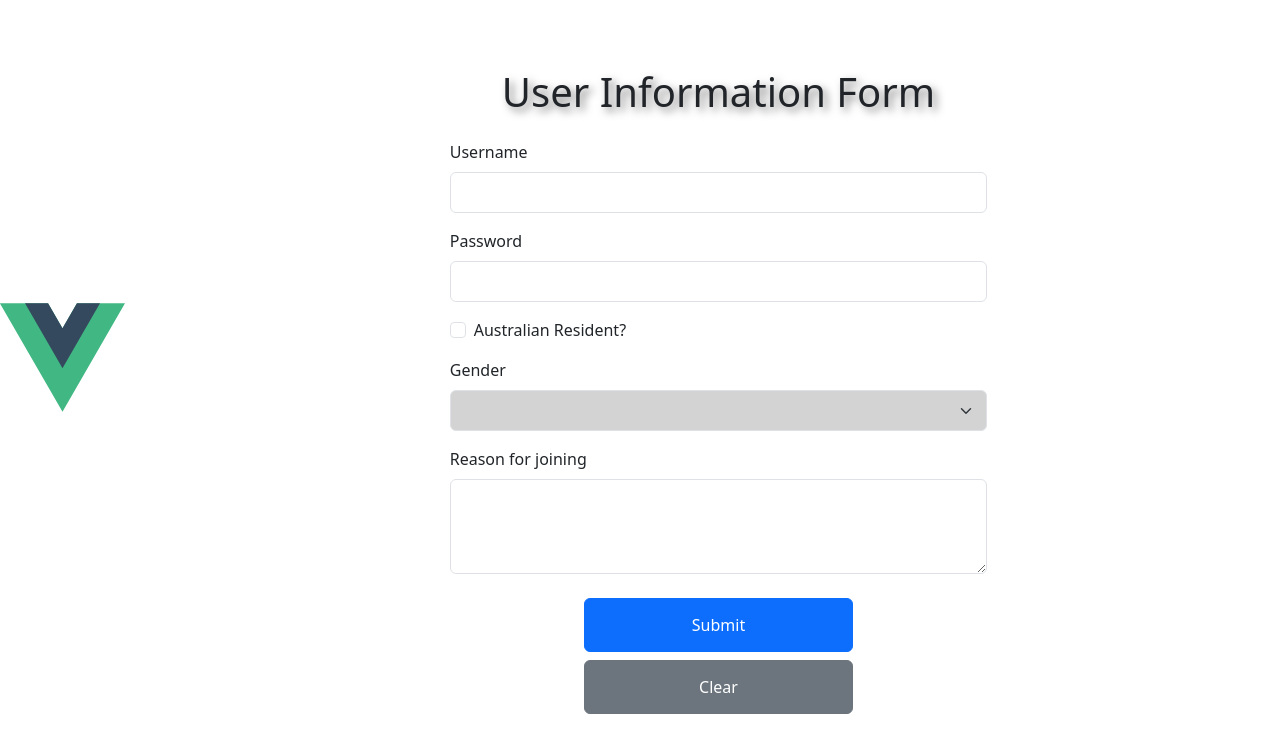
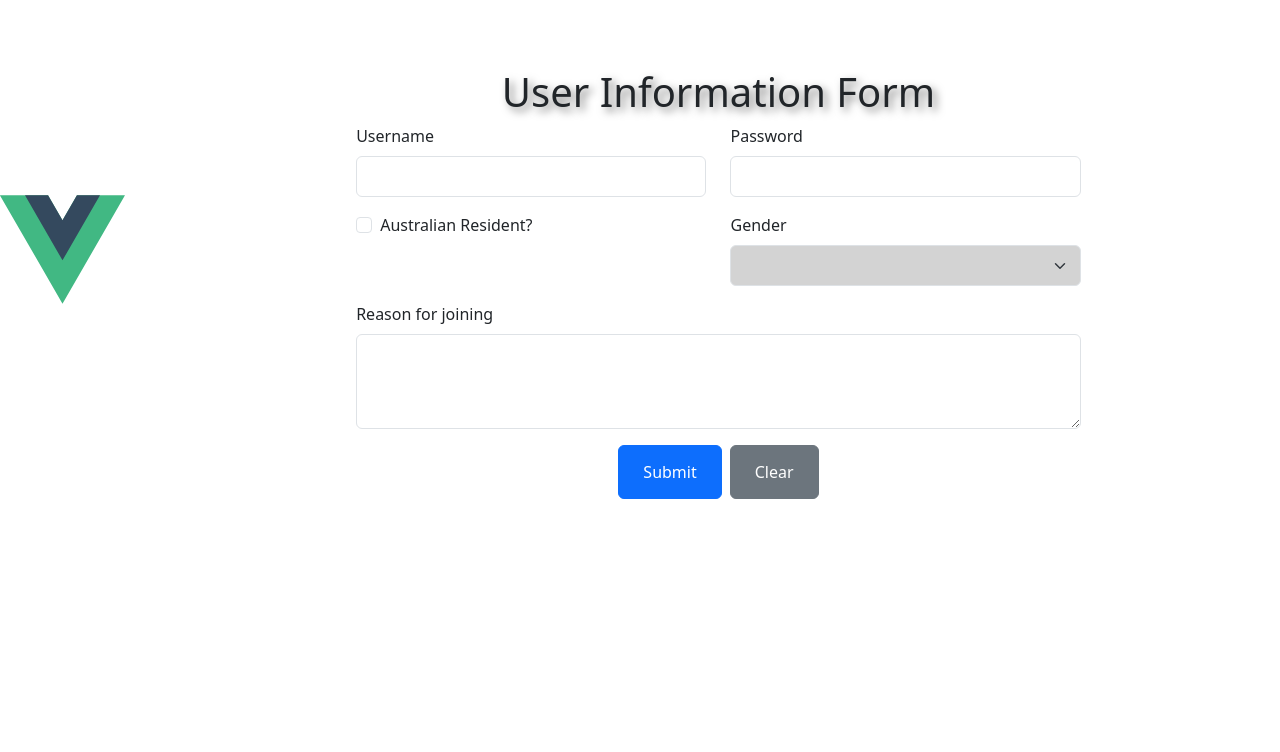
Before and after one commit to wliu0076/fit5032wk2, a Vue app in the folder fit_5032_wk2/: page / in a window 1280 px wide. Shown: the top 752 px of the page. Built offline with nearby package versions, Linux system fonts and the light colour scheme.

Commit message:
efolio4 activity 1-3

```diff
--- a/fit_5032_wk2/src/components/Form.vue
+++ b/fit_5032_wk2/src/components/Form.vue
@@ -1,22 +1,36 @@
 <template>
   <div class="container mt-5">
     <div class="row">
-      <div class="col-12 col-sm-10 offset-sm-1 col-md-8 offset-md-2 col-lg-6 offset-lg-3">
-        <h1 class="text-center mb-4">User Information Form</h1>
-        <form @submit.prevent="submitForm" class="needs-validation" novalidate>
-          <div class="mb-3">
+      <div class="col-md-8 offset-md-2">
+        <h1 class="text-center">User Information Form</h1>
+<form @submit.prevent="submitForm">
+  <div class="row mb-3">
+    <div class="col-md-6 col-sm-6">
   <label for="username" class="form-label">Username</label>
-            <input type="text" class="form-control" id="username" v-model="formData.username" required>
+  <input type="text" class="form-control" id="username"
+         v-model="formData.username"
+         @blur="() => validateName(true)"
+         @input="() => validateName(false)" />
+  <div v-if="errors.username" class="text-danger">{{ errors.username }}</div>
 </div>
-          <div class="mb-3">
+
+<div class="col-md-6 col-sm-6">
   <label for="password" class="form-label">Password</label>
-            <input type="password" class="form-control" id="password" v-model="formData.password" required>
+  <input type="password" class="form-control" id="password"
+         @blur="() => validatePassword(true)"
+         @input="() => validatePassword(false)"
+         v-model="formData.password" />
+  <div v-if="errors.password" class="text-danger">{{ errors.password }}</div>
 </div>
-          <div class="mb-3 form-check">
-            <input type="checkbox" class="form-check-input" id="isAustralian" v-model="formData.isAustralian">
+  </div>
+  <div class="row mb-3">
+    <div class="col-md-6 col-sm-6">
+      <div class="form-check">
+        <input type="checkbox" class="form-check-input" id="isAustralian" v-model="formData.isAustralian" />
         <label class="form-check-label" for="isAustralian">Australian Resident?</label>
       </div>
-          <div class="mb-3">
+    </div>
+    <div class="col-md-6 col-sm-6">
       <label for="gender" class="form-label">Gender</label>
       <select class="form-select" id="gender" v-model="formData.gender">
         <option value="male">Male</option>
@@ -24,15 +38,17 @@
         <option value="other">Other</option>
       </select>
     </div>
-          <div class="mb-4">
+  </div>
+  <div class="mb-3">
     <label for="reason" class="form-label">Reason for joining</label>
-            <textarea class="form-control" id="reason" rows="3" v-model="formData.reason" required></textarea>
+    <textarea class="form-control" id="reason" rows="3" v-model="formData.reason"></textarea>
   </div>
-          <div class="d-grid gap-2 col-6 mx-auto">
-            <button type="submit" class="btn btn-primary">Submit</button>
+  <div class="text-center">
+    <button type="submit" class="btn btn-primary me-2">Submit</button>
     <button type="button" class="btn btn-secondary" @click="clearForm">Clear</button>
   </div>
 </form>
+
         <div class="row mt-5" v-if="submittedCards.length">
           <div class="d-flex flex-wrap justify-content-start">
             <div v-for="(card, index) in submittedCards" :key="index" class="card m-2" style="width: 18rem;">
@@ -52,8 +68,10 @@
       </div>
     </div>
   </div>
+</template>
 
-</template>
+
+
 
 
 <script setup>
@@ -70,11 +88,13 @@ import { ref } from 'vue';
   const submittedCards = ref([]);
 
   const submitForm = () => {
-    submittedCards.value.push({
-        ...formData.value
-    });
-    clearForm(); // 确保提交后清空表单
+  validateName(true);  // 调用validateName函数进行用户名验证，传递true表示检查失焦事件
+  if (!errors.value.username) {  // 如果没有错误信息（即用户名验证通过）
+    submittedCards.value.push({ ...formData.value });  // 将当前表单数据添加到submittedCards数组中
+    clearForm();  // 调用clearForm函数清空表单
+  }
 };
+
 
 
 
@@ -88,6 +108,44 @@ import { ref } from 'vue';
         }
     }
 };
+const errors = ref({
+  username: null,
+  password: null,
+  resident: null,
+  gender: null,
+  reason: null
+});
+const validateName = (blur) => {
+  if (formData.value.username.length < 3) {
+    if (blur) errors.value.username = "Name must be at least 3 characters";
+  } else {
+    errors.value.username = null;
+  }
+};
+const validatePassword = (blur) => {
+  const password = formData.value.password;
+  const minLength = 8;
+  const hasUppercase = /[A-Z]/.test(password);
+  const hasLowercase = /[a-z]/.test(password);
+  const hasNumber = /\d/.test(password);
+  const hasSpecialChar = /[!@#$%^&*(),.?":{}|<>]/.test(password);
+
+  if (password.length < minLength) {
+    if (blur) errors.value.password = `Password must be at least ${minLength} characters long.`;
+  } else if (!hasUppercase) {
+    if (blur) errors.value.password = "Password must contain at least one uppercase letter.";
+  } else if (!hasLowercase) {
+    if (blur) errors.value.password = "Password must contain at least one lowercase letter.";
+  } else if (!hasNumber) {
+    if (blur) errors.value.password = "Password must contain at least one number.";
+  } else if (!hasSpecialChar) {
+    if (blur) errors.value.password = "Password must contain at least one special character.";
+  } else {
+    errors.value.password = null;
+  }
+};
+
+
 
 </script>
 
```
Lines whose indentation alone changed are shown as unchanged.
